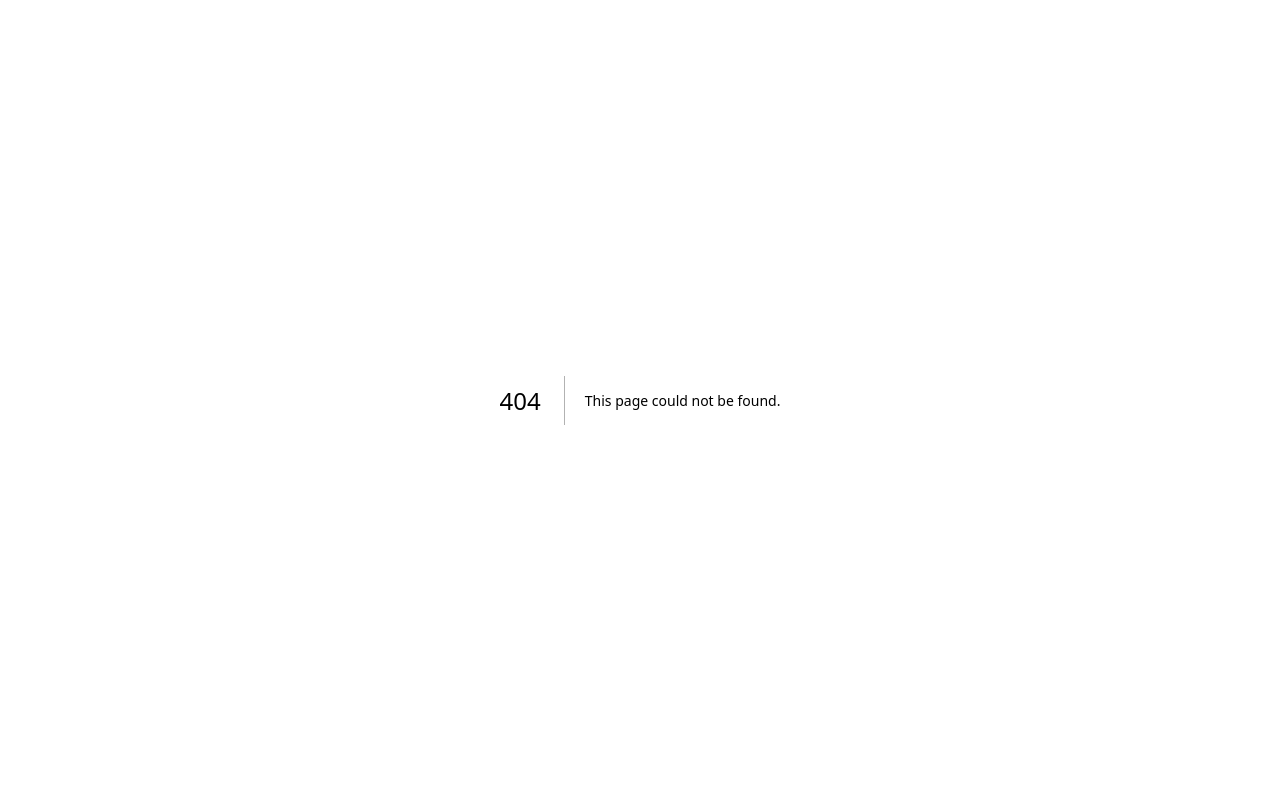
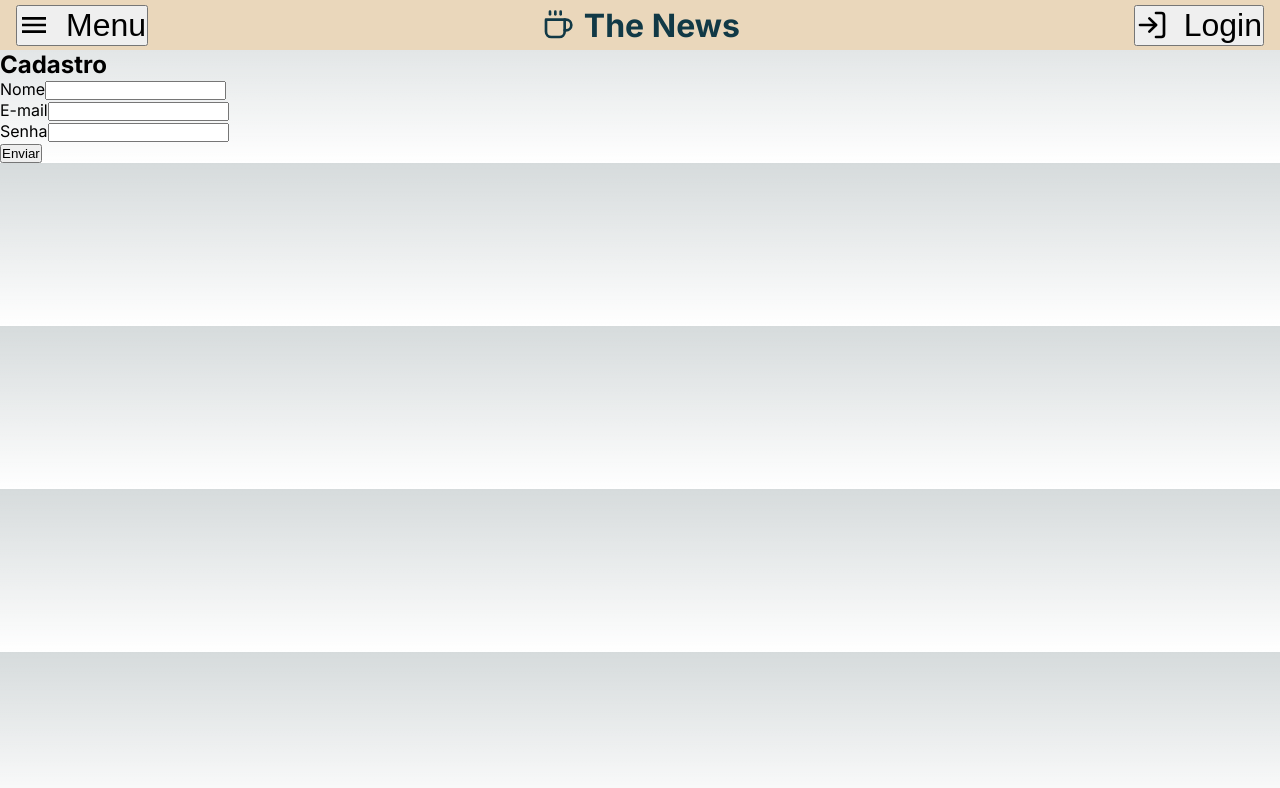
Before and after one commit to xtirian/TheNews-Front, a Next.js app: page /page/signin in a window 1280 px wide. Before the commit this address had no page. Shown: the top 788 px of the page. Built offline with nearby package versions, Linux system fonts and the light colour scheme.

Commit message:
fix: add info at pages login and sigin

```diff
--- /dev/null
+++ b/src/app/page/(auth)/layout.tsx
@@ -0,0 +1,16 @@
+
+
+export default function CadastroMenuLayout({
+  children, //says if it'll be a page or nested layout
+}:{
+  children: React.ReactNode
+}) {
+  return (
+    <section>
+
+
+
+      {children}
+    </section>
+  )
+}
--- a/src/app/page/login/page.tsx
+++ b/src/app/page/(auth)/login/page.tsx
@@ -1,9 +1,12 @@
 import LoginForm from "@/Components/LoginForm";
 import React from "react";
+import CadastroMenuLayout from "../layout";
+import Menu from "@/Components/Menu";
 
 const Login = () => {
   return (
     <div>
+      <CadastroMenuLayout children={<Menu />} />
       <h1>Login</h1>
       <LoginForm />
     </div>
--- /dev/null
+++ b/src/app/page/(auth)/signin/page.tsx
@@ -0,0 +1,18 @@
+"use client";
+import React from "react";
+
+import CadastroForm from "@/Components/CadastroFrom";
+import CadastroMenuLayout from "../layout";
+import Menu from "@/Components/Menu";
+
+const Cadastro = () => {
+  return (
+    <div>
+      <CadastroMenuLayout children={<Menu />} />
+      <h1>Cadastro</h1>
+      <CadastroForm />
+    </div>
+  );
+};
+
+export default Cadastro;
```
Also changed, not shown: src/app/page/cadastro/page.tsx (deleted, +0 -16 lines).
